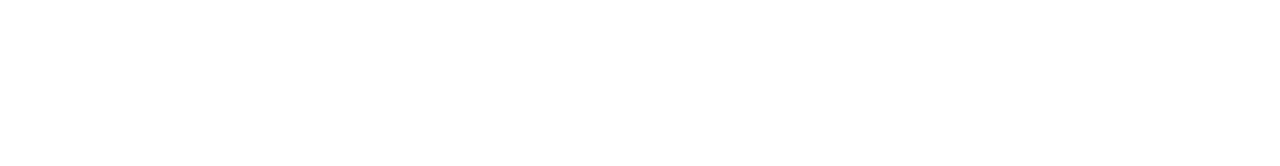
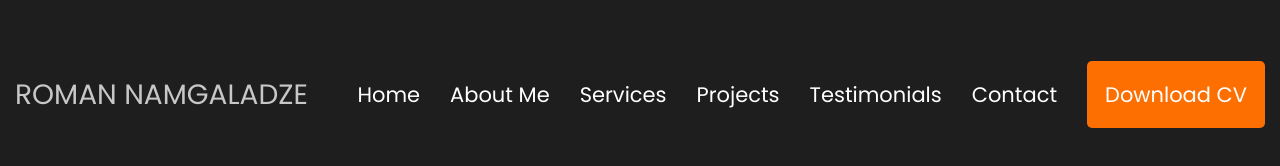
Before and after one commit to romannamgaladze/final-cv, a plain HTML site: page index.html in a window 1280 px wide. Drawn offline with Linux system fonts and the light colour scheme.

Commit message:
header added

```diff
--- a/css/style.css
+++ b/css/style.css
@@ -0,0 +1,63 @@
+@import url("https://fonts.googleapis.com/css2?family=Poppins:ital,wght@0,100;0,200;0,300;0,400;0,500;0,600;0,700;0,800;0,900;1,100;1,200;1,300;1,400;1,500;1,600;1,700;1,800;1,900&display=swap");
+
+body {
+  background-color: #1e1e1e;
+  color: #ffffff;
+  padding: 61px 15px;
+  font-family: "Poppins", sans-serif;
+}
+a {
+  color: #ffffff;
+  font-size: 21px;
+  font-weight: 400;
+  letter-spacing: 3%;
+}
+.container {
+  max-width: 1420px;
+  margin: 0 auto;
+}
+/* ........HEADER.......... */
+header {
+  display: flex;
+  justify-content: space-between;
+  align-items: center;
+  flex-wrap: wrap;
+  gap: 40px;
+}
+.header-ul {
+  display: flex;
+  justify-content: space-between;
+  align-items: center;
+  gap: 30px;
+  flex-wrap: wrap;
+}
+.logo {
+  font-size: 28px;
+  color: #c7c7c7;
+}
+.header-button {
+  padding: 18px;
+  background-color: #fd6f00;
+  border-radius: 5px;
+  font-family: "Poppins", sans-serif;
+  font-size: 21px;
+  font-weight: 400;
+  color: #ffffff;
+}
+.header-li-items {
+  position: relative;
+}
+.header-li-items::after {
+  content: "";
+  bottom: -8px;
+  left: 0;
+  height: 2px;
+  background-color: #ffffff;
+  width: 0%;
+  transition: 0.3s;
+  position: absolute;
+}
+
+.header-li-items:hover::after {
+  width: 100%;
+}
--- a/index.html
+++ b/index.html
@@ -9,6 +9,21 @@
     <title>ფინალური</title>
   </head>
   <body>
+    <header class="container">
+      <a href="index.html" class="logo">ROMAN NAMGALADZE</a>
+      <nav>
+        <ul class="header-ul">
+          <li class="header-li-items"><a href="#">Home</a></li>
+          <li class="header-li-items"><a href="#">About Me</a></li>
+          <li class="header-li-items"><a href="#">Services</a></li>
+          <li class="header-li-items"><a href="#">Projects</a></li>
+          <li class="header-li-items"><a href="#">Testimonials</a></li>
+          <li class="header-li-items"><a href="#">Contact</a></li>
+          <li><button class="header-button">Download CV</button></li>
+        </ul>
+      </nav>
+    </header>
+
     <script src="js/app.js"></script>
   </body>
 </html>
```
